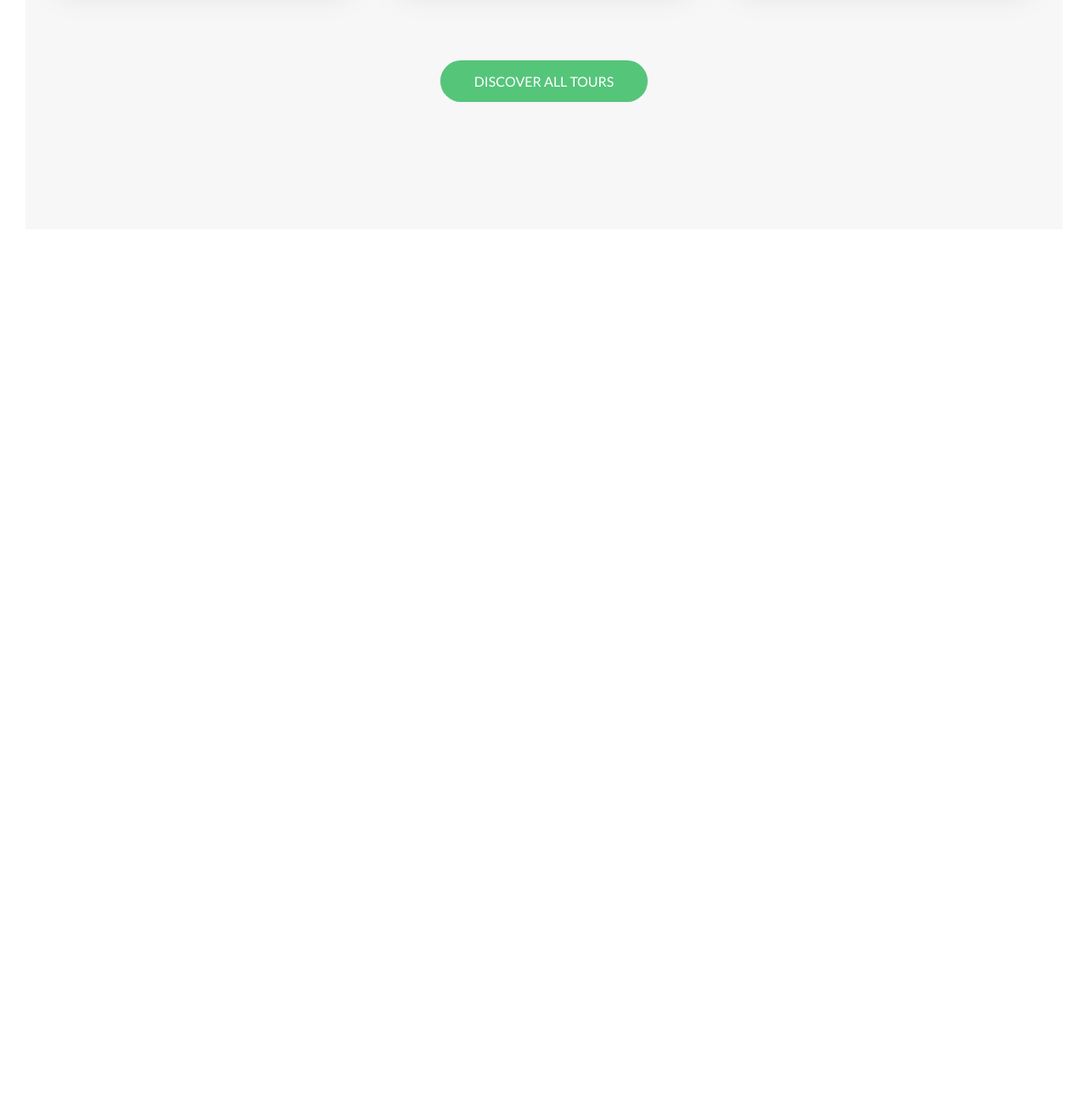
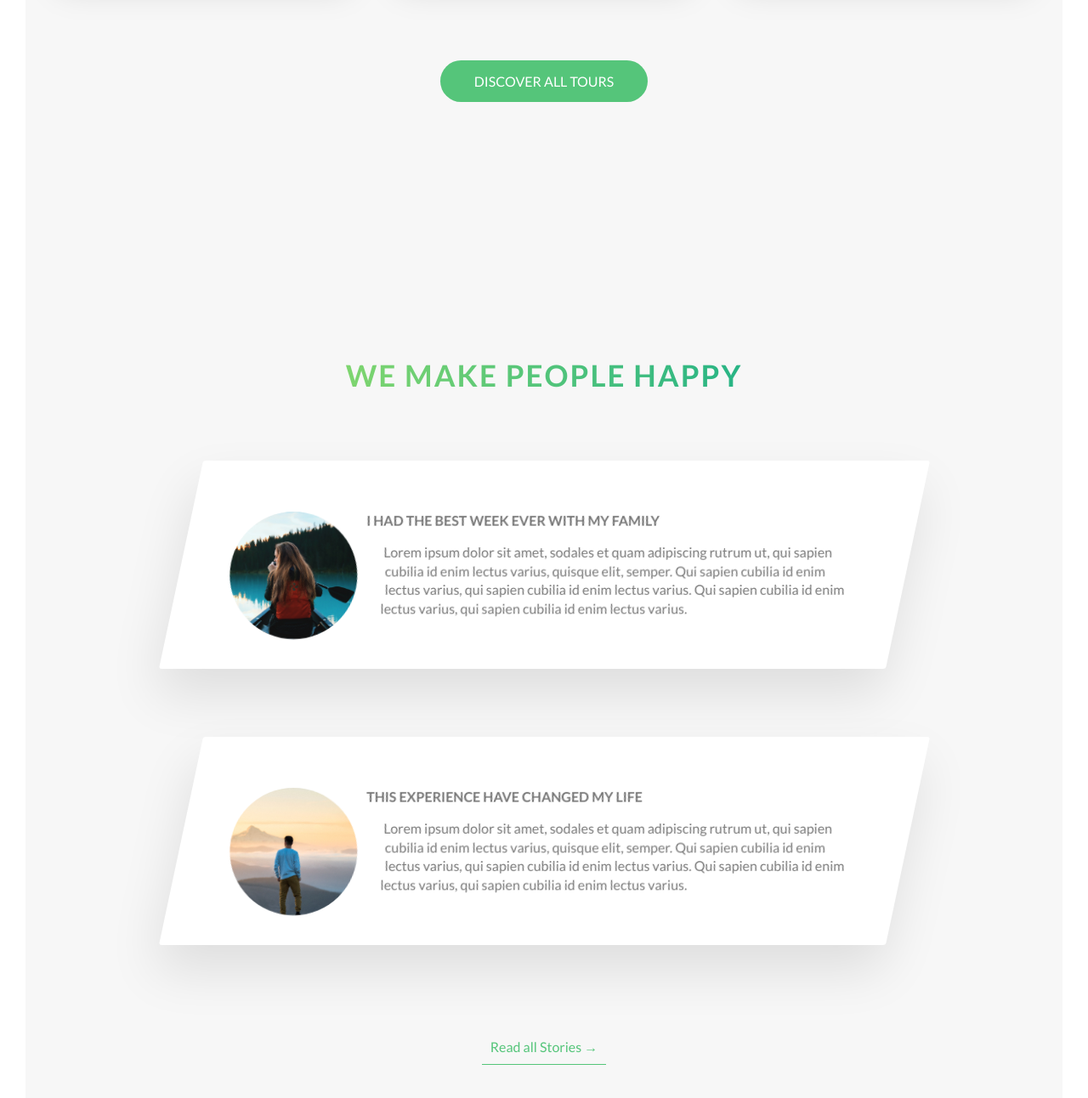
Before and after one commit to jhosehprendon/natuours, a website: page index.html in a window 1280 px wide. Shown: the part 2924-4216 px from the top of the page at 85% size. Before the commit the page ends 3224 px from the top, so only its background shows below. Drawn offline with Linux system fonts and the light colour scheme.

Commit message:
Finished styles and animations of story section

```diff
--- a/index.html
+++ b/index.html
@@ -211,6 +211,49 @@
                 </div>
 
             </section>
+
+            <section class="section-stories">
+                <div class="u-center-text u-margin-bottom-big">
+                    <h2 class="heading-secondary">
+                        We make people happy
+                    </h2>
+                </div>
+
+                <div class="row">
+                    <div class="story">
+                        <figure class="story__shape">
+                            <img src="img/nat-8.jpg" alt="Person on a tour" class="story__img">
+                            <figcaption class="story__caption">Mary Smith</figcaption>
+                        </figure>
+                        <div class="story__text">
+                            <h3 class="heading-tertiary u-margin-bottom-small">I had the best week ever with my family</h3>
+                            <p>
+                                Lorem ipsum dolor sit amet, sodales et quam adipiscing rutrum ut, qui sapien cubilia id enim lectus varius, quisque elit, semper. Qui sapien cubilia id enim lectus varius, qui sapien cubilia id enim lectus varius. Qui sapien cubilia id enim lectus varius, qui sapien cubilia id enim lectus varius.
+                            </p>
+                        </div>
+                    </div>
+                </div>
+
+                <div class="row">
+                        <div class="story">
+                            <figure class="story__shape">
+                                <img src="img/nat-9.jpg" alt="Person on a tour" class="story__img">
+                                <figcaption class="story__caption">Jack Wilson</figcaption>
+                            </figure>
+                            <div class="story__text">
+                                <h3 class="heading-tertiary u-margin-bottom-small">This experience have changed my life</h3>
+                                <p>
+                                    Lorem ipsum dolor sit amet, sodales et quam adipiscing rutrum ut, qui sapien cubilia id enim lectus varius, quisque elit, semper. Qui sapien cubilia id enim lectus varius, qui sapien cubilia id enim lectus varius. Qui sapien cubilia id enim lectus varius, qui sapien cubilia id enim lectus varius.
+                                </p>
+                            </div>
+                        </div>
+                    </div>
+
+                    <div class="u-center-text u-margin-top-huge">
+                        <a href="#" class="btn-text">Read all Stories &rarr;</a>
+                    </div>
+
+            </section>
         </main>
 
     </body>
--- /dev/null
+++ b/sass/components/_story.scss
@@ -0,0 +1,59 @@
+.story {
+    width: 75%;
+    margin: 0 auto;
+    box-shadow: 0 3rem 6rem rgba($color-black, .1);
+    background-color: $color-white;
+    border-radius: 3px;
+    padding: 6rem;
+    padding-left: 9rem;
+    font-size: 1.6rem;
+    transform: skewX(-12deg);
+
+    &__shape {
+        width: 15rem;
+        height: 15rem;
+        float: left;
+        -webkit-shape-outside: circle(50% at 50% 50%);
+        shape-outside: circle(50% at 50% 50%);
+        -webkit-clip-path: circle(50% at 50% 50%);
+        clip-path: circle(50% at 50% 50%);
+        transform: translateX(-3rem) skewX(12deg);
+        position: relative;
+    }
+
+    &__img {
+        height: 100%;
+        transform: translateX(-4rem) scale(1.4);
+        backface-visibility: hidden;
+        transition: all .5s;
+    }
+
+    &__text {
+        transform: skewX(12deg);
+        line-height: 22px;
+    }
+
+    &__caption {
+        position:absolute;
+        top: 50%;
+        left: 50%;
+        transform: translate(-50%, 0);
+        color: $color-white;
+        text-transform: uppercase;
+        font-size: 1.7rem;
+        text-align: center;
+        opacity: 0;
+        transition: all .5s;
+        backface-visibility: hidden;
+    }
+
+    &:hover &__caption {
+        opacity: 1;
+        transform: translate(-50%, -50%);
+    }
+
+    &:hover &__img {
+        transform: translateX(-4rem) scale(1);
+        filter: blur(3px) brightness(80%);
+    }
+}
--- a/sass/main.scss
+++ b/sass/main.scss
@@ -11,6 +11,7 @@
 @import "components/card";
 @import "components/composition";
 @import "components/feature-box";
+@import "components/story";
 
 @import "layout/header";
 @import "layout/grid";
--- a/sass/pages/_home.scss
+++ b/sass/pages/_home.scss
@@ -21,3 +21,8 @@
     padding: 25rem 0 15rem 0;
     margin-top: -10rem;
 }
+
+.section-stories {
+    padding: 15rem 0;
+    background-color: $color-grey-light-1;
+}
```
Also changed, not shown: css/style.css.
